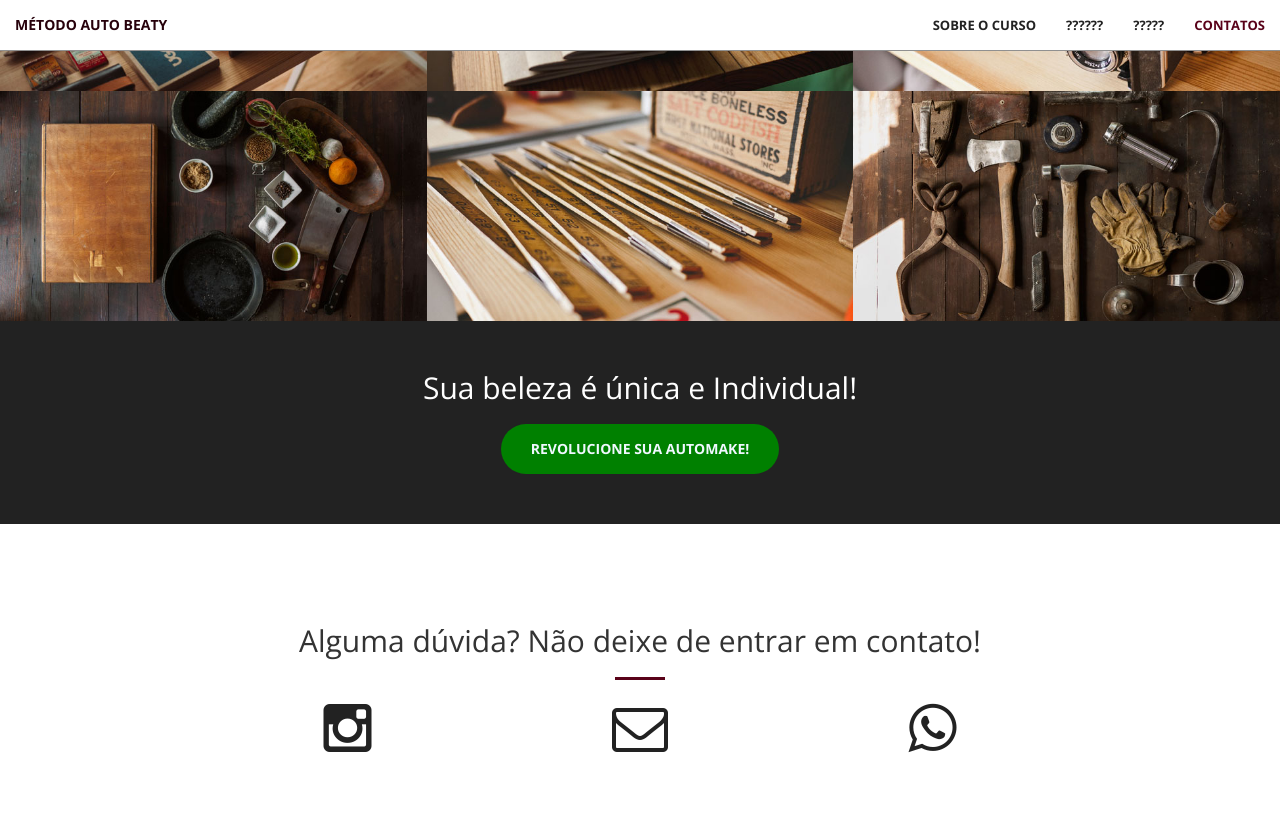
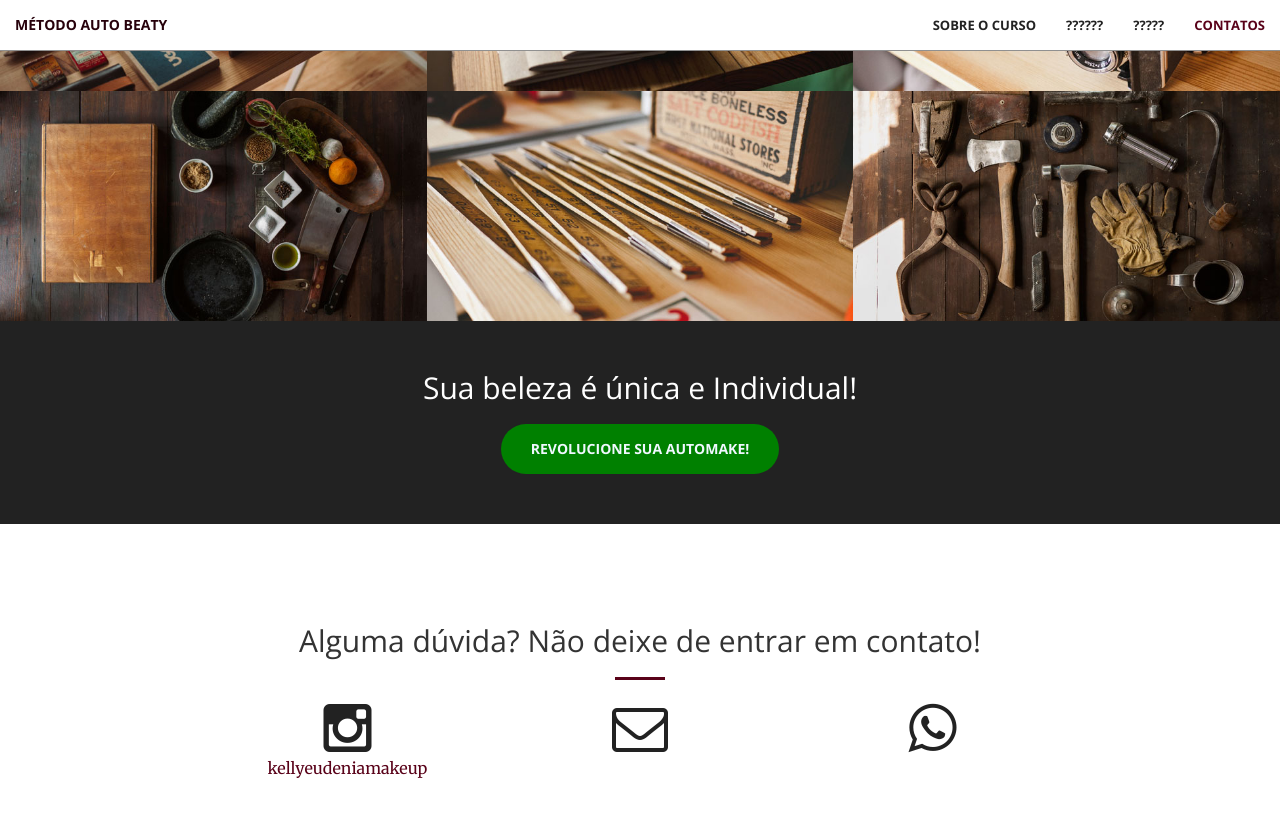
Before and after one commit to kellyeudenia/business-woman, a Jekyll site: the page built from index.html, in a window 1280 px wide and 900 px high, scrolled down 1668 px. Shown: the top 817 px of the window. Built offline with Jekyll 4.4.1, drawn with Linux system fonts in a browser that asks for light colours.

Commit message:
Initial Commit

```diff
--- a/_includes/contact.html
+++ b/_includes/contact.html
@@ -7,9 +7,9 @@
                 <!-- <p>Ready to start your next project with us? That's great! Give us a call or send us an email and we will get back to you as soon as possible!</p> -->
             </div>
         <div class="col-lg-2 col-lg-offset-2 text-center">
-            <a href="https://www.instagram.com/{{ site.github_username }}">
+            <a href="https://www.instagram.com/{{ site.instagram_username }}">
                 <i class="fa fa-instagram fa-3x wow bounceIn" data-wow-delay=".1s"></i>
-                <p>{{ site.twitter_username }}</p>
+                <p>{{ site.instagram_username }}</p>
             </a>
         </div>
         <div class="col-lg-2 col-lg-offset-1 text-center">
```
